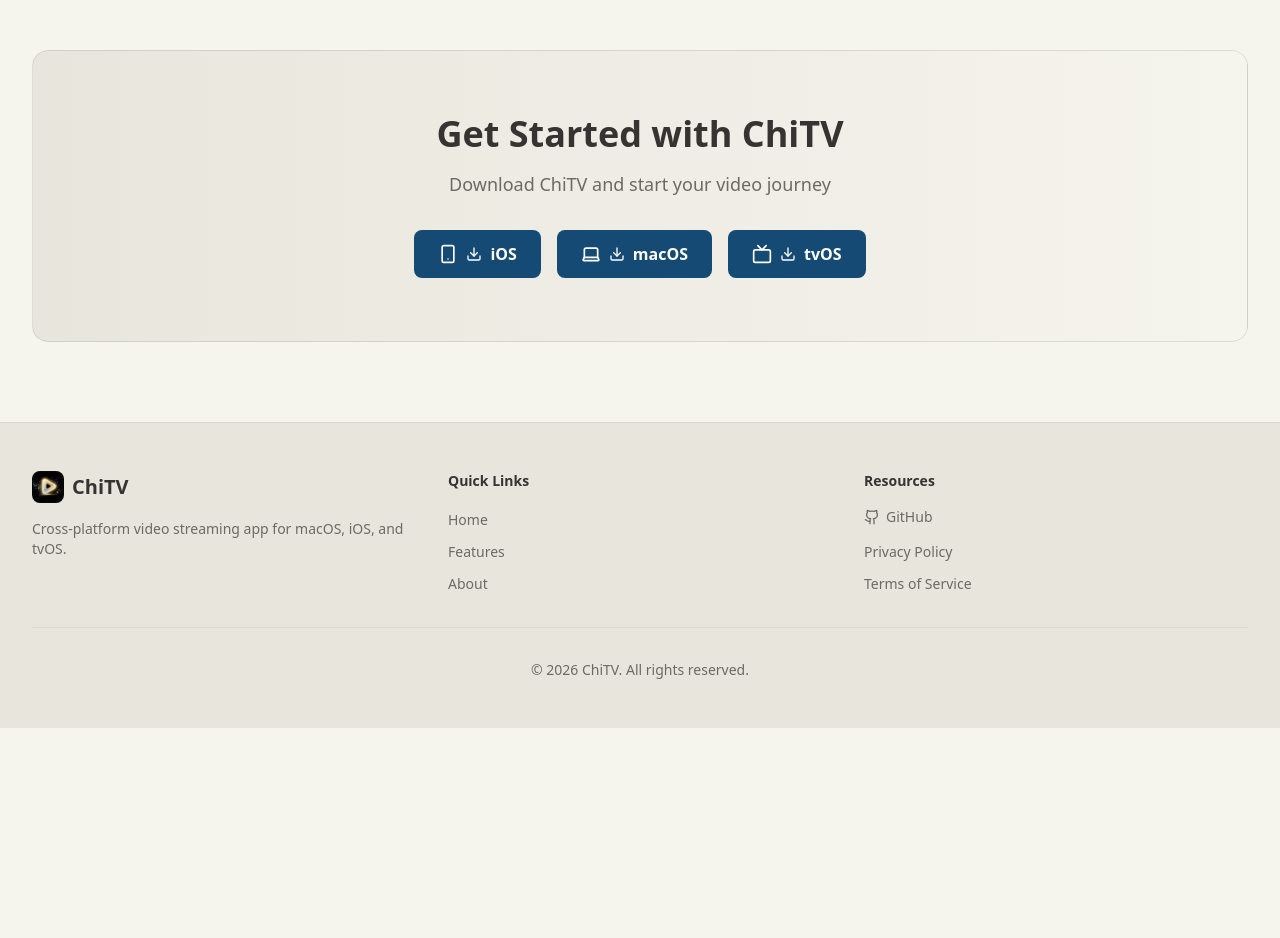
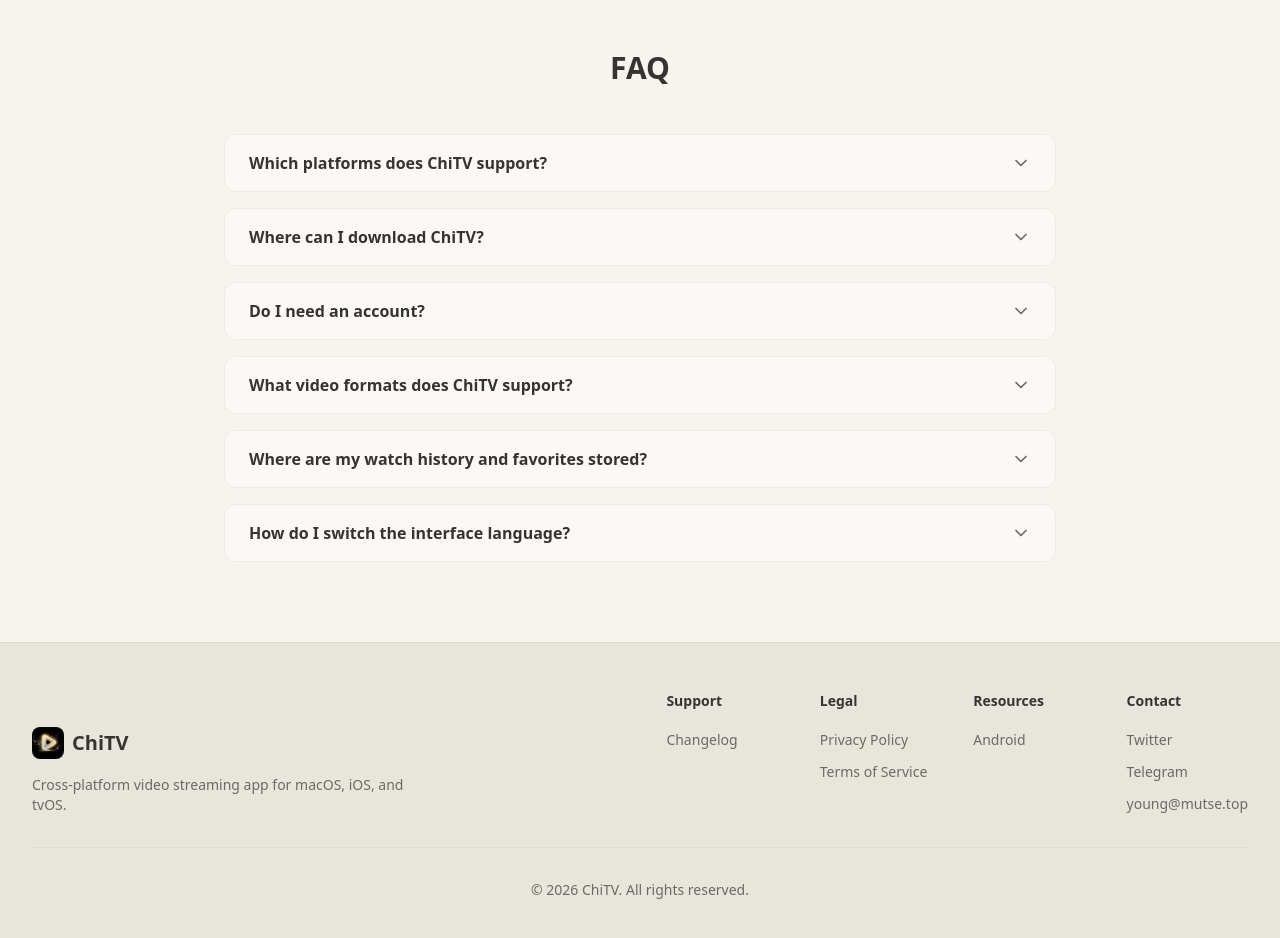
Before and after one commit to mutse/chitv-app-web, a React (Vite) app: page / in a window 1280 px wide. Shown: the part 1560-2498 px from the top of the page. Before the commit the page ends 2288 px from the top, so only its background shows below. Built offline with nearby package versions, Linux system fonts and the light colour scheme.

Commit message:
update Home & About page layout

```diff
--- a/scripts/prerender.mjs
+++ b/scripts/prerender.mjs
@@ -63,8 +63,8 @@
   if (noindex) {
     html = html.replace('</head>', '  <meta name="robots" content="noindex" />\n</head>')
   }
-  // /about 页：可见 FAQ 与 FAQPage 结构化数据保持一致（Google 富摘要 / AI 引用）
-  if (url === '/about') {
+  // 首页：可见 FAQ 与 FAQPage 结构化数据保持一致（Google 富摘要 / AI 引用）
+  if (url === '/') {
     const faqJsonLd = {
       '@context': 'https://schema.org',
       '@type': 'FAQPage',
--- a/src/components/CTASection.tsx
+++ /dev/null
@@ -1,43 +0,0 @@
-import { Download, Smartphone, Laptop, Tv } from 'lucide-react'
-import { useTranslation } from '../i18n/useTranslation'
-import { DOWNLOAD_URLS } from '../config'
-
-export function CTASection() {
-  const { t } = useTranslation()
-
-  const platforms = [
-    { label: t('cta.ios'), icon: Smartphone, href: DOWNLOAD_URLS.ios },
-    { label: t('cta.macos'), icon: Laptop, href: DOWNLOAD_URLS.macos },
-    { label: t('cta.tvos'), icon: Tv, href: DOWNLOAD_URLS.tvos },
-    // 暂时隐藏 Android 下载按钮，恢复时取消注释：{ label: t('cta.android'), icon: Play, href: DOWNLOAD_URLS.android },
-  ]
-
-  return (
-    <section id="download" className="py-20 scroll-mt-16">
-      <div className="max-w-7xl mx-auto px-4 sm:px-6 lg:px-8">
-        <div className="relative overflow-hidden rounded-2xl">
-          <div className="absolute inset-0 bg-gradient-to-r from-secondary to-bg border border-black/10 rounded-2xl" />
-          <div className="relative px-8 py-16 sm:px-16 text-center">
-            <h2 className="text-3xl sm:text-4xl font-bold text-text-primary mb-4">{t('cta.title')}</h2>
-            <p className="text-text-secondary text-lg mb-8 max-w-xl mx-auto">{t('cta.subtitle')}</p>
-            <div className="flex flex-col sm:flex-row gap-4 justify-center">
-              {platforms.map((platform) => (
-                <a
-                  key={platform.label}
-                  href={platform.href}
-                  target="_blank"
-                  rel="noopener noreferrer"
-                  className="inline-flex items-center justify-center gap-2 bg-primary hover:bg-primary/90 text-white font-semibold px-6 py-3 rounded-lg transition-all duration-300 backdrop-blur-sm"
-                >
-                  <platform.icon className="w-5 h-5" />
-                  <Download className="w-4 h-4" />
-                  {platform.label}
-                </a>
-              ))}
-            </div>
-          </div>
-        </div>
-      </div>
-    </section>
-  )
-}
--- a/src/components/Footer.tsx
+++ b/src/components/Footer.tsx
@@ -1,7 +1,8 @@
 import { Link } from 'react-router-dom'
-import { Github } from 'lucide-react'
 import { useTranslation } from '../i18n/useTranslation'
-import { GITHUB_URL } from '../config'
+import { CONTACT_EMAIL, GITHUB_URL, TWITTER_URL, TELEGRAM_URL } from '../config'
+
+const linkClassName = 'text-sm text-text-secondary hover:text-primary transition-colors duration-300'
 
 export function Footer() {
   const { t } = useTranslation()
@@ -9,8 +10,8 @@
   return (
     <footer className="bg-secondary border-t border-black/5">
       <div className="max-w-7xl mx-auto px-4 sm:px-6 lg:px-8 py-12">
-        <div className="grid grid-cols-1 md:grid-cols-3 gap-8">
-          <div>
+        <div className="flex flex-col gap-12 lg:flex-row lg:items-end lg:justify-between">
+          <div className="lg:max-w-sm">
             <Link to="/" className="flex items-center gap-2 mb-4">
               <img src="/logo.png" alt="ChiTV" className="w-8 h-8 rounded-lg" />
               <span className="text-xl font-bold">ChiTV</span>
@@ -18,58 +19,38 @@
             <p className="text-text-secondary text-sm">{t('footer.desc')}</p>
           </div>
 
+          <div className="grid grid-cols-2 sm:grid-cols-4 gap-x-8 gap-y-8 self-end lg:ml-auto">
             <div>
-            <h3 className="text-sm font-semibold mb-4">{t('footer.quickLinks')}</h3>
+              <h3 className="text-sm font-semibold mb-4">{t('footer.support')}</h3>
               <ul className="space-y-2">
                 <li>
-                <Link to="/" className="text-sm text-text-secondary hover:text-primary transition-colors duration-300">
-                  {t('nav.home')}
-                </Link>
-              </li>
-              <li>
-                <Link to="/features" className="text-sm text-text-secondary hover:text-primary transition-colors duration-300">
-                  {t('nav.features')}
-                </Link>
-              </li>
-              {/* 暂时隐藏 Android 入口，恢复时取消注释
-              <li>
-                <Link to="/android" className="text-sm text-text-secondary hover:text-primary transition-colors duration-300">
-                  {t('nav.android')}
-                </Link>
-              </li> */}
-              <li>
-                <Link to="/about" className="text-sm text-text-secondary hover:text-primary transition-colors duration-300">
-                  {t('nav.about')}
-                </Link>
+                  <a href={`${GITHUB_URL}/releases`} target="_blank" rel="noopener noreferrer" className={linkClassName}>
+                    {t('footer.changelog')}
+                  </a>
                 </li>
               </ul>
             </div>
-
+            <div>
+              <h3 className="text-sm font-semibold mb-4">{t('footer.legal')}</h3>
+              <ul className="space-y-2">
+                <li><Link to="/privacy" className={linkClassName}>{t('footer.privacy')}</Link></li>
+                <li><Link to="/terms" className={linkClassName}>{t('footer.terms')}</Link></li>
+              </ul>
+            </div>
             <div>
               <h3 className="text-sm font-semibold mb-4">{t('footer.resources')}</h3>
               <ul className="space-y-2">
-              <li>
-                <a
-                  href={GITHUB_URL}
-                  target="_blank"
-                  rel="noopener noreferrer"
-                  className="text-sm text-text-secondary hover:text-primary transition-colors duration-300 inline-flex items-center gap-1.5"
-                >
-                  <Github className="w-4 h-4" />
-                  {t('footer.github')}
-                </a>
-              </li>
-              <li>
-                <Link to="/privacy" className="text-sm text-text-secondary hover:text-primary transition-colors duration-300">
-                  {t('footer.privacy')}
-                </Link>
-              </li>
-              <li>
-                <Link to="/terms" className="text-sm text-text-secondary hover:text-primary transition-colors duration-300">
-                  {t('footer.terms')}
-                </Link>
-              </li>
+                <li><Link to="/android" className={linkClassName}>{t('footer.android')}</Link></li>
               </ul>
+            </div>
+            <div>
+              <h3 className="text-sm font-semibold mb-4">{t('footer.contact')}</h3>
+              <ul className="space-y-2">
+                <li><a href={TWITTER_URL} target="_blank" rel="noopener noreferrer" className={linkClassName}>Twitter</a></li>
+                <li><a href={TELEGRAM_URL} target="_blank" rel="noopener noreferrer" className={linkClassName}>Telegram</a></li>
+                <li><a href={`mailto:${CONTACT_EMAIL}`} className={`${linkClassName} whitespace-nowrap`}>{CONTACT_EMAIL}</a></li>
+              </ul>
+            </div>
           </div>
         </div>
 
--- a/src/components/Hero.tsx
+++ b/src/components/Hero.tsx
@@ -1,10 +1,16 @@
 import { Link } from 'react-router-dom'
-import { Download, ArrowRight } from 'lucide-react'
+import { Download, ArrowRight, Smartphone, Laptop, Tv } from 'lucide-react'
 import { useTranslation } from '../i18n/useTranslation'
 import { ScreenshotCarousel } from './ScreenshotCarousel'
+import { DOWNLOAD_URLS } from '../config'
 
 export function Hero() {
   const { t } = useTranslation()
+  const platforms = [
+    { label: t('cta.ios'), icon: Smartphone, href: DOWNLOAD_URLS.ios },
+    { label: t('cta.macos'), icon: Laptop, href: DOWNLOAD_URLS.macos },
+    { label: t('cta.tvos'), icon: Tv, href: DOWNLOAD_URLS.tvos },
+  ]
 
   return (
     <section className="min-h-screen flex items-center pt-16">
@@ -17,14 +23,20 @@
             <p className="text-lg text-text-secondary mb-8 max-w-lg mx-auto md:mx-0">
               {t('hero.subtitle')}
             </p>
-            <div className="flex flex-col sm:flex-row gap-4 justify-center md:justify-start">
-              <a
-                href="#download"
-                className="inline-flex items-center justify-center gap-2 bg-primary hover:bg-primary/90 text-white font-semibold px-6 py-3 rounded-lg transition-all duration-300 hover:shadow-lg hover:shadow-primary/25"
-              >
-                <Download className="w-5 h-5" />
-                {t('hero.download')}
-              </a>
+            <div id="download" className="flex flex-col sm:flex-row sm:flex-wrap gap-4 justify-center md:justify-start scroll-mt-24">
+              {platforms.map((platform) => (
+                <a
+                  key={platform.label}
+                  href={platform.href}
+                  target="_blank"
+                  rel="noopener noreferrer"
+                  className="inline-flex items-center justify-center gap-2 bg-primary hover:bg-primary/90 text-white font-semibold px-6 py-3 rounded-lg transition-all duration-300 hover:shadow-lg hover:shadow-primary/25"
+                >
+                  <platform.icon className="w-5 h-5" />
+                  <Download className="w-4 h-4" />
+                  {platform.label}
+                </a>
+              ))}
               <Link
                 to="/features"
                 className="inline-flex items-center justify-center gap-2 border border-black/10 hover:border-primary/50 text-text-primary font-semibold px-6 py-3 rounded-lg transition-all duration-300 hover:bg-black/5"
--- a/src/config.ts
+++ b/src/config.ts
@@ -7,6 +7,9 @@
 
 export const CONTACT_EMAIL = 'young@mutse.top'
 
+export const TWITTER_URL = 'https://x.com/mutse_young'
+export const TELEGRAM_URL = 'https://t.me/+eiCvvlxhyzowMDJh'
+
 export const DOWNLOAD_URLS = {
   ios: `${GITHUB_URL}/releases`,
   macos: `${GITHUB_URL}/releases`,
--- a/src/locale/en.ts
+++ b/src/locale/en.ts
@@ -92,6 +92,11 @@
   'about.contact.telegram.title': 'Join our Telegram group',
   'about.contact.telegram.desc': 'Scan to join the ChiTV user group for tips and feedback',
   // Footer
+  'footer.support': 'Support',
+  'footer.changelog': 'Changelog',
+  'footer.legal': 'Legal',
+  'footer.android': 'Android',
+  'footer.contact': 'Contact',
   'footer.desc': 'Cross-platform video streaming app for macOS, iOS, and tvOS.',
   'footer.quickLinks': 'Quick Links',
   'footer.resources': 'Resources',
--- a/src/locale/tw.ts
+++ b/src/locale/tw.ts
@@ -92,6 +92,11 @@
   'about.contact.telegram.title': '加入 Telegram 使用者群',
   'about.contact.telegram.desc': '掃碼加入 ChiTV 使用者群，交流使用心得與反饋',
   // Footer
+  'footer.support': '支援',
+  'footer.changelog': '更新日誌',
+  'footer.legal': '法律',
+  'footer.android': 'Android 版',
+  'footer.contact': '聯絡',
   'footer.desc': '跨平台視頻流媒體應用，支持 macOS、iOS 和 tvOS。',
   'footer.quickLinks': '快速鏈接',
   'footer.resources': '資源',
--- a/src/locale/zh.ts
+++ b/src/locale/zh.ts
@@ -92,6 +92,11 @@
   'about.contact.telegram.title': '加入 Telegram 用户群',
   'about.contact.telegram.desc': '扫码加入 ChiTV 用户群，交流使用心得与反馈',
   // Footer
+  'footer.support': '支持',
+  'footer.changelog': '更新日志',
+  'footer.legal': '法律',
+  'footer.android': 'Android 版',
+  'footer.contact': '联系',
   'footer.desc': '跨平台视频流媒体应用，支持 macOS、iOS 和 tvOS。',
   'footer.quickLinks': '快速链接',
   'footer.resources': '资源',
--- a/src/pages/About.tsx
+++ b/src/pages/About.tsx
@@ -1,11 +1,11 @@
 import { Github, Mail, Code2, Database, Layers, Palette } from 'lucide-react'
 import { useTranslation } from '../i18n/useTranslation'
 import { PageMeta } from '../components/PageMeta'
-import { FaqSection } from '../components/FaqSection'
-import { GITHUB_URL, CONTACT_EMAIL } from '../config'
+import { GITHUB_URL, CONTACT_EMAIL, TELEGRAM_URL } from '../config'
 
 export function About() {
   const { t } = useTranslation()
+  const [telegramTitlePrefix, telegramTitleSuffix] = t('about.contact.telegram.title').split('Telegram')
 
   const techStack = [
     { icon: Code2, name: 'SwiftUI', descKey: 'about.tech.swiftui.desc' },
@@ -62,8 +62,6 @@
         </div>
       </section>
 
-      <FaqSection />
-
       {/* Contact */}
       <section className="py-20">
         <div className="max-w-4xl mx-auto px-4 sm:px-6 lg:px-8 text-center">
@@ -87,14 +85,25 @@
               {t('about.contact.title')}
             </a>
           </div>
-          <div className="mt-12 inline-flex flex-col items-center gap-3 bg-surface border border-black/10 rounded-2xl px-8 py-6">
+          <div id="telegram" className="mt-12 inline-flex flex-col items-center gap-3 bg-surface border border-black/10 rounded-2xl px-8 py-6 scroll-mt-24">
             <img
               src="/telegram-qr.png"
               alt="ChiTV Telegram"
               className="w-40 h-40 rounded-xl"
               loading="lazy"
             />
-            <p className="font-semibold">{t('about.contact.telegram.title')}</p>
+            <p className="font-semibold">
+              {telegramTitlePrefix}
+              <a
+                href={TELEGRAM_URL}
+                target="_blank"
+                rel="noopener noreferrer"
+                className="text-primary underline underline-offset-4 hover:text-primary/80 transition-colors duration-300"
+              >
+                Telegram
+              </a>
+              {telegramTitleSuffix}
+            </p>
             <p className="text-text-secondary text-sm">{t('about.contact.telegram.desc')}</p>
           </div>
         </div>
--- a/src/pages/Home.tsx
+++ b/src/pages/Home.tsx
@@ -1,7 +1,7 @@
 import { Hero } from '../components/Hero'
 import { PageMeta } from '../components/PageMeta'
 import { FeatureGrid } from '../components/FeatureGrid'
-import { CTASection } from '../components/CTASection'
+import { FaqSection } from '../components/FaqSection'
 
 export function Home() {
   return (
@@ -9,7 +9,7 @@
       <PageMeta titleKey="meta.home.title" descKey="meta.home.desc" />
       <Hero />
       <FeatureGrid />
-      <CTASection />
+      <FaqSection />
     </>
   )
 }
```
Lines whose indentation alone changed are shown as unchanged.
